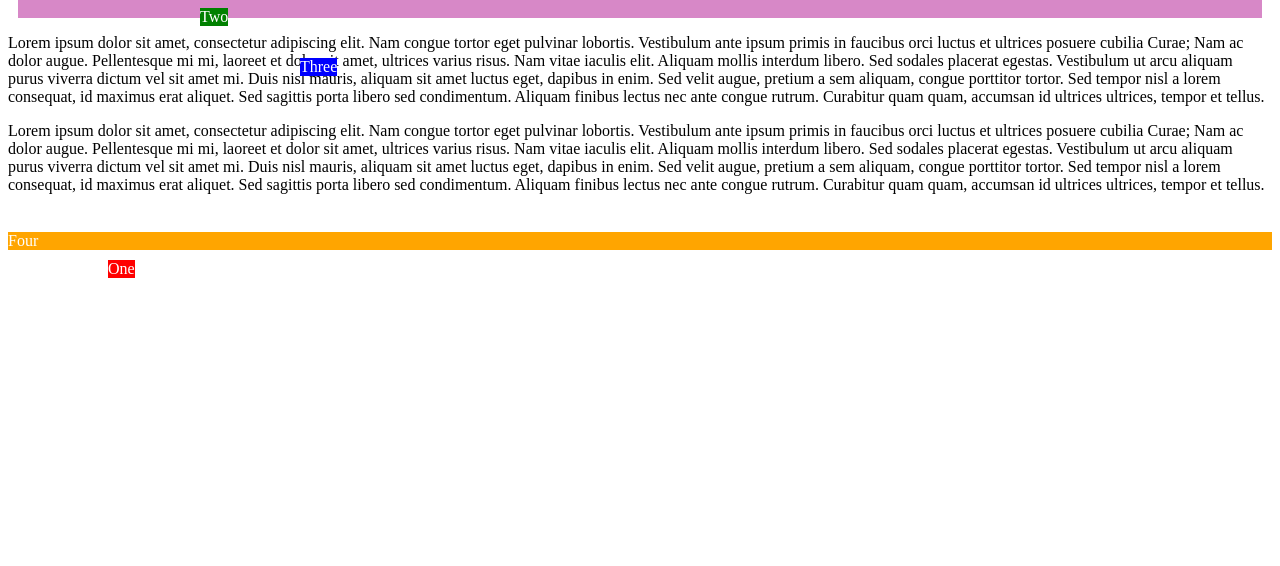
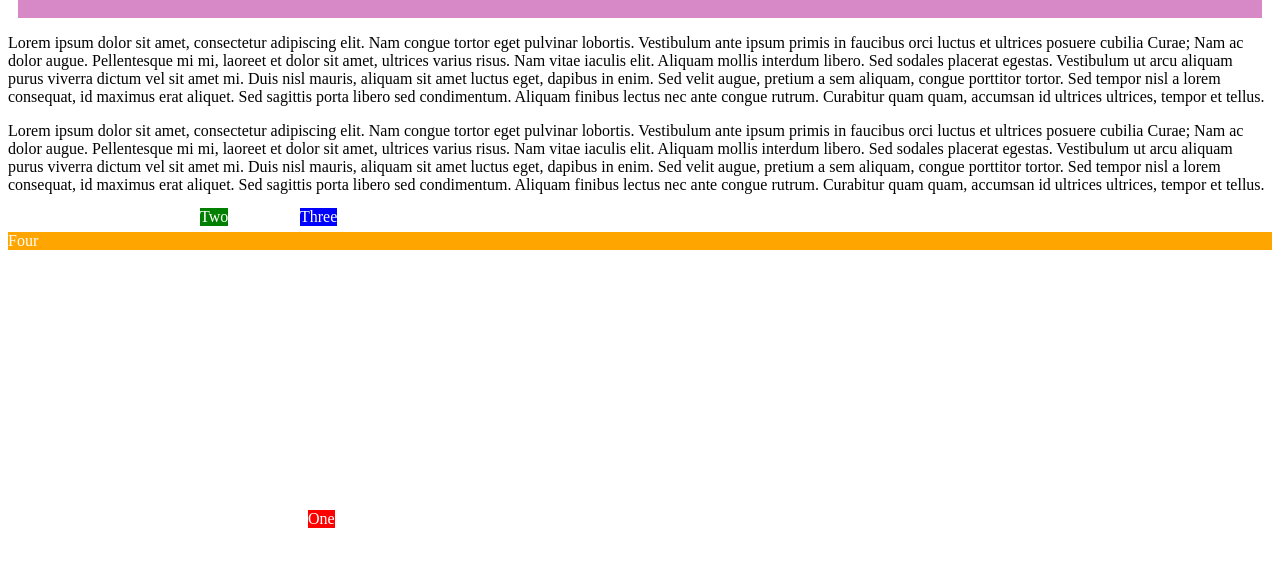
Before and after one commit to HCDante/HTML_CH25, a plain HTML site: page posicionamiento.html in a window 1280 px wide. Shown: the part 92-658 px from the top of the page. Drawn offline with Linux system fonts and the light colour scheme.

Commit message:
Se modificó el archivo de posicionamiento para realizar más pruebas.

```diff
--- a/css/posicionamiento.css
+++ b/css/posicionamiento.css
@@ -5,8 +5,8 @@
     overflow: hidden; /*Oculta el contenido que sobrepase los límites del div.*/
     display: inline-block; /*Hace que el div se muestre en línea con otros elementos.*/
     position: relative; /*Permite posicionar el contenido dentro del div utilizando coordenadas.*/
-    top: 50px;
-    left: 100px;
+    top: 300px;
+    left: 300px;
   }
 
   /*Estilos para el segundo div con clase "box". */
@@ -16,7 +16,7 @@
     overflow: scroll; /*Agrega barras de desplazamiento al contenido que sobrepase los límites del div.*/
     display: block; /*Hace que el div se muestre en un bloque independiente.*/
     position: absolute; /*Permite posicionar el contenido dentro del div con respecto a su elemento padre.*/
-    top: 100px;
+    top: 300px;
     left: 200px;
   }
 
@@ -27,11 +27,11 @@
     overflow: auto; /*Agrega barras de desplazamiento solo si es necesario.*/
     display: inline-block;
     position: absolute;
-    top: 150px;
+    top: 300px;
     left: 300px;
   }
 
-  /*Estilos para el cuarto div con clase 'box'.*/
+  /*Estilos para el cuarto div con clase "box".*/
   #four {
     background-color: orange;
     color: white;
```
